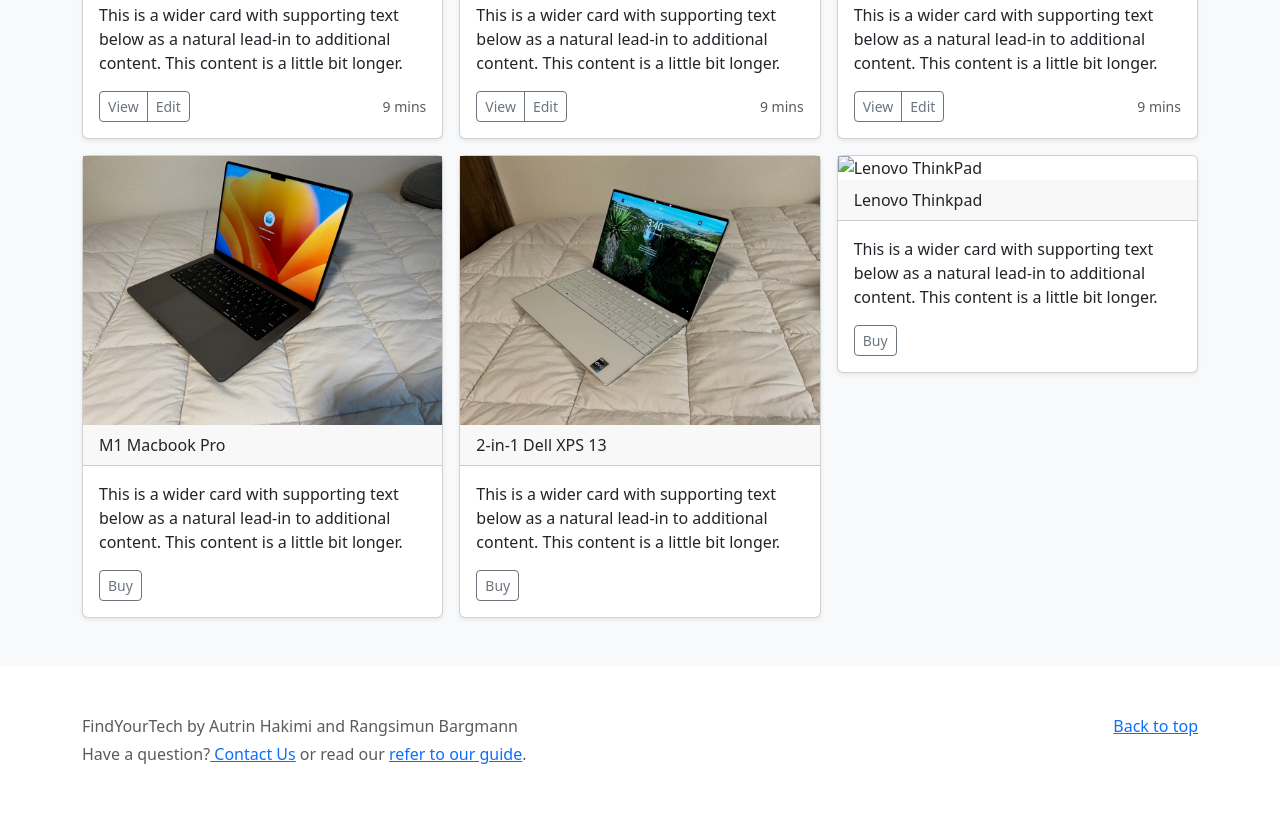
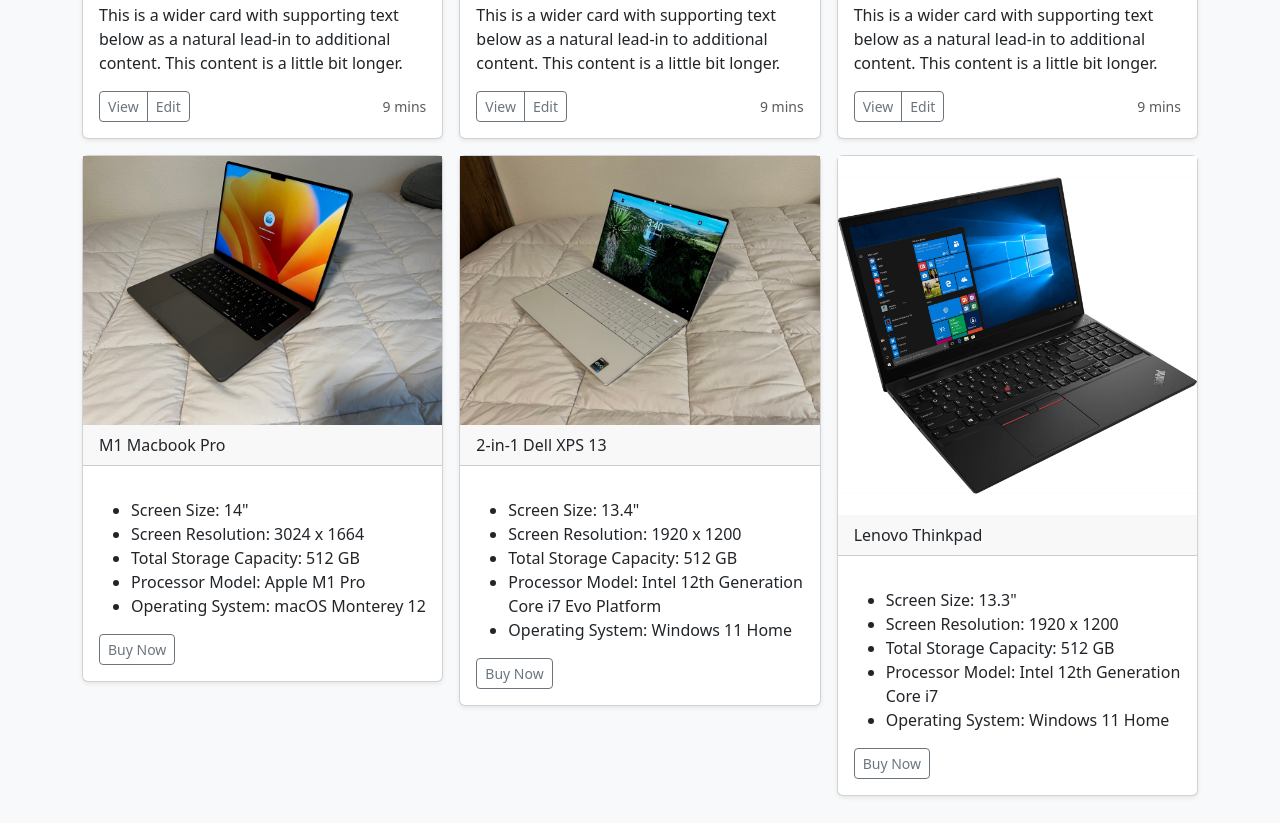
Before and after one commit to rbargmann/secoms319, a plain HTML site: page assignment1/index.html in a window 1280 px wide. Shown: the part 697-1520 px from the top of the page. Drawn offline with nearby package versions, Linux system fonts and the light colour scheme.

Commit message:
Finished Credits and Computers

```diff
--- a/assignment1/index.html
+++ b/assignment1/index.html
@@ -173,10 +173,18 @@
               </p>
             </div>
             <div class="card-body">
-              <p class="card-text">This is a wider card with supporting text below as a natural lead-in to additional content. This content is a little bit longer.</p>
+              <p class="card-text">
+                <ul>
+                  <li>Screen Size: 14"</li>
+                  <li>Screen Resolution: 3024 x 1664</li>
+                  <li>Total Storage Capacity: 512 GB</li>
+                  <li>Processor Model: Apple M1 Pro</li>
+                  <li>Operating System: macOS Monterey 12</li>
+                </ul>
+              </p>
               <div class="d-flex justify-content-between align-items-center">
                 <div class="btn-group">
-                  <button type="button" class="btn btn-sm btn-outline-secondary">Buy</button>
+                  <button type="button" class="btn btn-sm btn-outline-secondary" onclick="window.open('https://www.bestbuy.com/site/macbook-pro-14-laptop-apple-m1-pro-chip-16gb-memory-512gb-ssd-space-gray/6450853.p?skuId=6450853');">Buy Now</button>
                 </div>
               </div>
             </div>
@@ -190,10 +198,18 @@
               <p class="card-text">2-in-1 Dell XPS 13</p>
             </div>
             <div class="card-body">
-              <p class="card-text">This is a wider card with supporting text below as a natural lead-in to additional content. This content is a little bit longer.</p>
+              <p class="card-text">
+                <ul>
+                  <li>Screen Size: 13.4"</li>
+                  <li>Screen Resolution: 1920 x 1200</li>
+                  <li>Total Storage Capacity: 512 GB</li>
+                  <li>Processor Model: Intel 12th Generation Core i7 Evo Platform</li>
+                  <li>Operating System: Windows 11 Home</li>
+                </ul>
+              </p>
               <div class="d-flex justify-content-between align-items-center">
                 <div class="btn-group">
-                  <button type="button" class="btn btn-sm btn-outline-secondary">Buy</button>
+                  <button type="button" class="btn btn-sm btn-outline-secondary" onclick="window.open('https://www.bestbuy.com/site/dell-xps-13-plus-13-4-fhd-touch-screen-laptop-12th-gen-intel-evo-i7-16gb-memory-512gb-ssd-silver/6520770.p?skuId=6520770');">Buy Now</button>
                   <!-- <button type="button" class="btn btn-sm btn-outline-secondary">Edit</button> -->
                 </div>
                 <!-- <small class="text-muted">9 mins</small> -->
@@ -204,15 +220,23 @@
         <div class="col">
           <div class="card shadow-sm">
             <!-- <svg class="bd-placeholder-img card-img-top" width="100%" height="225" xmlns="http://www.w3.org/2000/svg" role="img" aria-label="Placeholder: Thumbnail" preserveAspectRatio="xMidYMid slice" focusable="false"><title>Placeholder</title><rect width="100%" height="100%" fill="#55595c"/><text x="50%" y="50%" fill="#eceeef" dy=".3em">Thumbnail</text></svg> -->
-            <img src="./images/ThinkPad.jpeg" alt="Lenovo ThinkPad">
+            <img src="./images/LenovoThinkpad.jpg" alt="Lenovo ThinkPad">
             <div class="card-header">
               <p class="card-text">Lenovo Thinkpad</p>
             </div>
             <div class="card-body">
-              <p class="card-text">This is a wider card with supporting text below as a natural lead-in to additional content. This content is a little bit longer.</p>
+              <p class="card-text">
+                <ul>
+                  <li>Screen Size: 13.3"</li>
+                  <li>Screen Resolution: 1920 x 1200</li>
+                  <li>Total Storage Capacity: 512 GB</li>
+                  <li>Processor Model: Intel 12th Generation Core i7</li>
+                  <li>Operating System: Windows 11 Home</li>
+                </ul>
+              </p>
               <div class="d-flex justify-content-between align-items-center">
                 <div class="btn-group">
-                  <button type="button" class="btn btn-sm btn-outline-secondary">Buy</button>
+                  <button type="button" class="btn btn-sm btn-outline-secondary" onclick="window.open('https://www.bestbuy.com/site/lenovo-thinkpad-l13-yoga-13-3-wuxga-1920-x-1200-touch-2-in-1-laptop-core-i7-1255u-16gb-memory-512gb-ssd-black/6520607.p?skuId=6520607');">Buy Now</button>
                   <!-- <button type="button" class="btn btn-sm btn-outline-secondary">Edit</button> -->
                 </div>
                 <!-- <small class="text-muted">9 mins</small> -->
```
Also changed, not shown: assignment1/aboutus.html (+10 -2 lines), Assignment1/images/LenovoThinkpad.jpg (added), Assignment1/images/MeRB.JPG (added).
